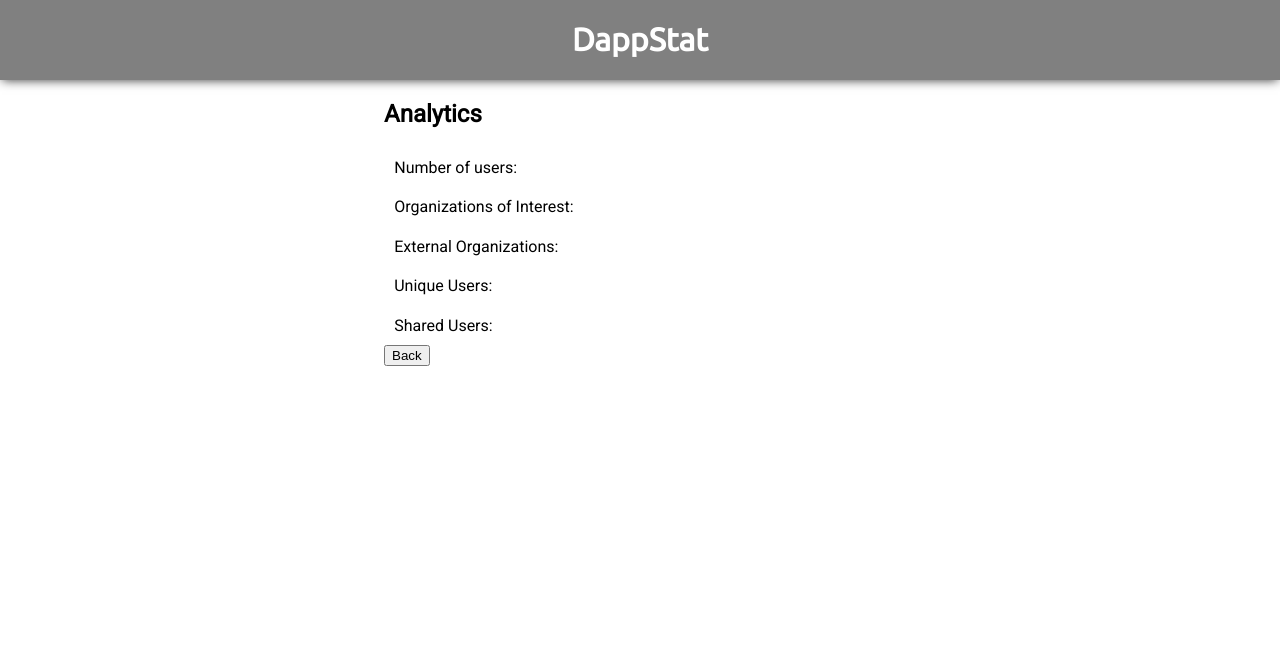
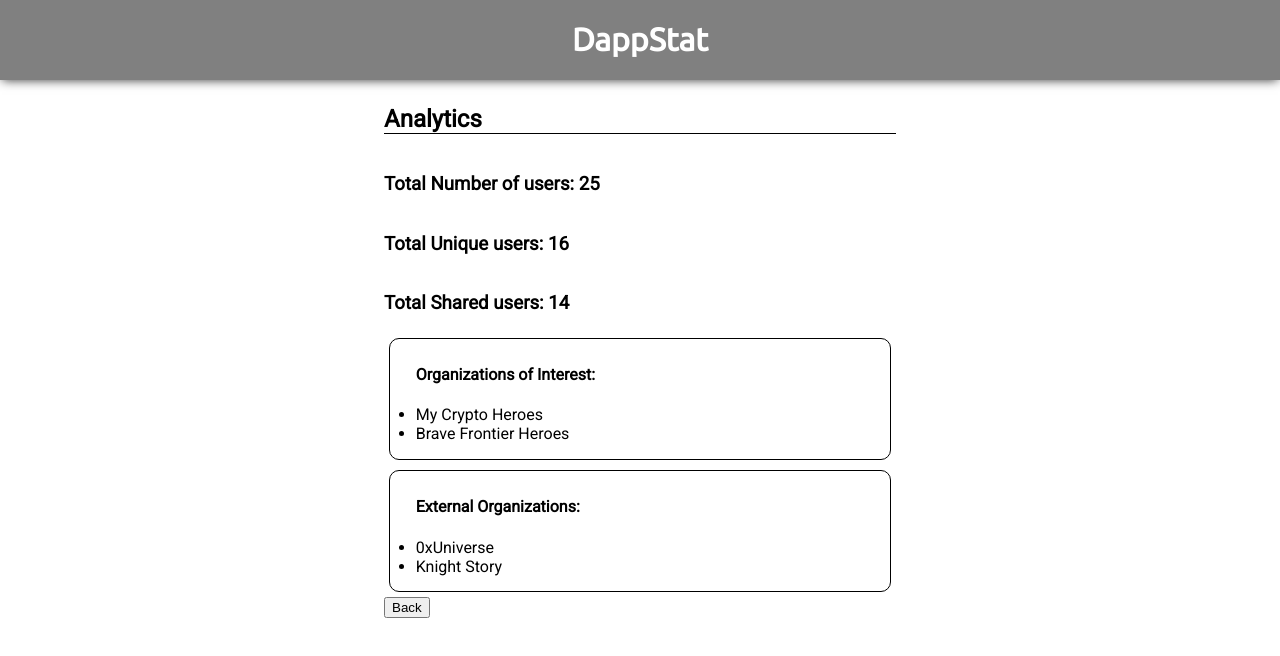
Before and after one commit to kimmccaskill/dappstat-front, a React (Create React App) app: page /dashboard in a window 1280 px wide. Shown: the top 656 px of the page. Built offline with nearby package versions, Linux system fonts and the light colour scheme.

Commit message:
Change mock styling

```diff
--- a/src/Dashboard.js
+++ b/src/Dashboard.js
@@ -5,24 +5,22 @@ import { Link } from 'react-router-dom';
 const Dashboard = () => {
   return(
     <section className='dashboard'>
-      <h2>
+      <h2 className='analytics-title'>
         Analytics
       </h2>
-      <label>
-        Number of users:
-      </label>
-      <label>
-        Organizations of Interest:
-      </label>
-      <label>
-        External Organizations:
-      </label>
-      <label>
-        Unique Users:
-      </label>
-      <label>
-        Shared Users:
-      </label>
+      <h3>Total Number of users: 25</h3>
+      <h3>Total Unique users: 16</h3>
+      <h3>Total Shared users: 14</h3>
+      <ul className='card'>
+        <h4>Organizations of Interest:</h4>
+        <li>My Crypto Heroes</li>
+        <li>Brave Frontier Heroes</li>
+      </ul>
+      <ul className='card'>
+        <h4>External Organizations:</h4>
+        <li>0xUniverse</li>
+        <li>Knight Story</li>
+      </ul>
       <Link to="/">
         <button>Back</button>
       </Link>
```
